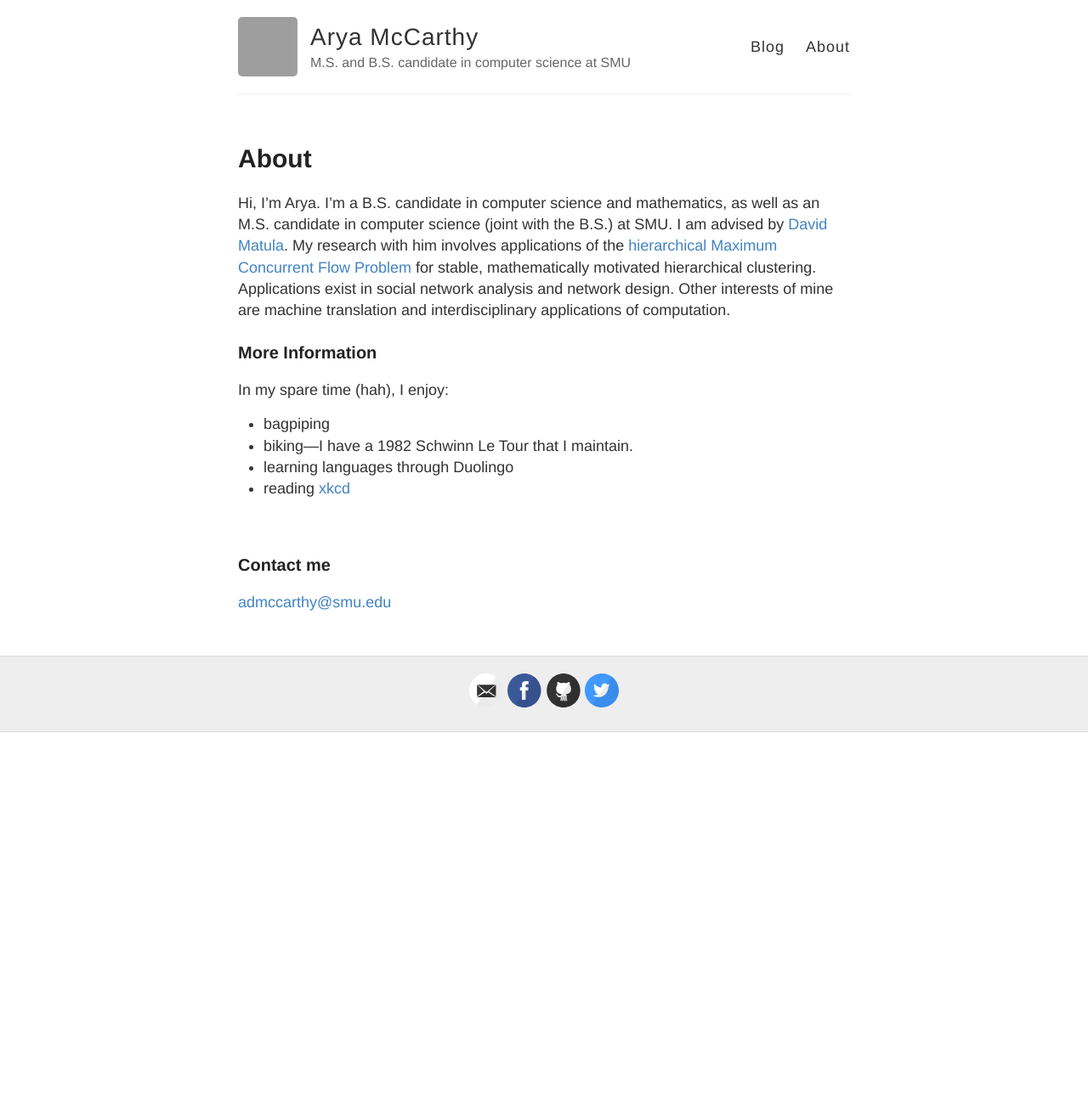
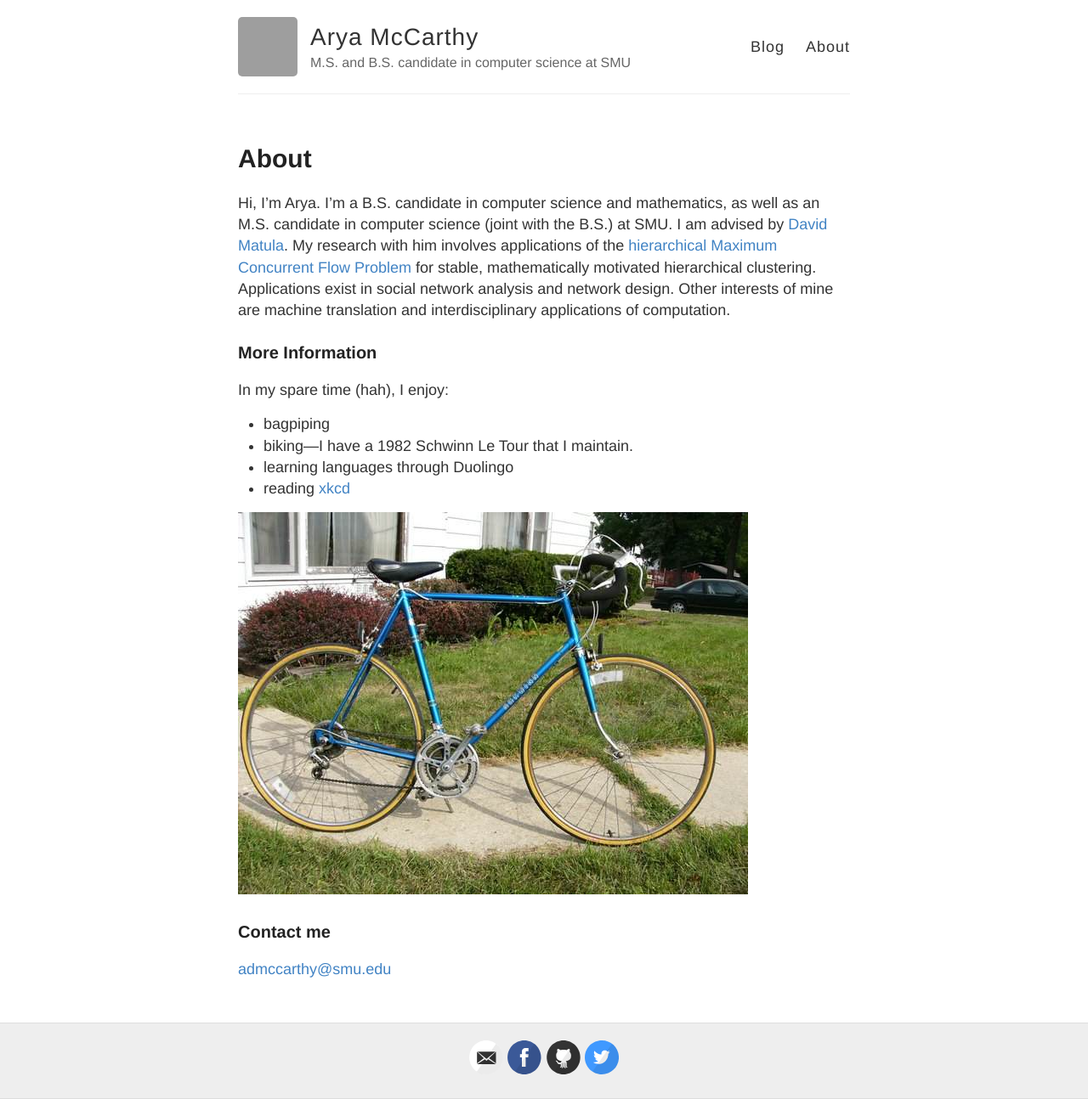
Before and after one commit to aryamccarthy/aryamccarthy.github.io, a Jekyll site: the page built from about.md, in a window 1280 px wide. Shown: the whole page at 85% size. Built offline with Jekyll 4.4.1, drawn with Linux system fonts in a browser that asks for light colours; before the commit the page ends 900 px from its top, so only the background shows below that; grey boxes are pictures that could not be loaded.

Commit message:
Update about.md

```diff
--- a/about.md
+++ b/about.md
@@ -15,7 +15,7 @@ In my spare time (hah), I enjoy:
 - learning languages through Duolingo
 - reading [xkcd](http://xkcd.com)
 
-![]({{ site.baseurl }}images/schwinn_le_tour.JPG)
+![]({{ site.baseurl }}/images/schwinn_le_tour.JPG)
 
 ### Contact me
 
```
